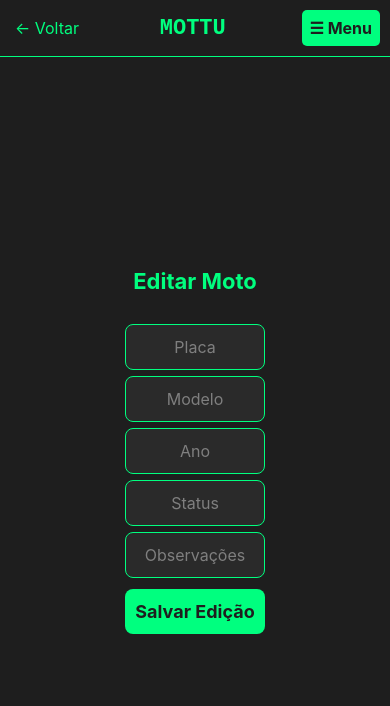
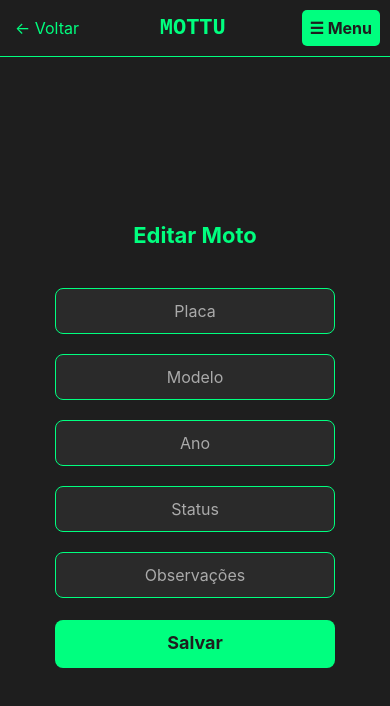
Before and after one commit to gjardas/ChallengeMobile, a React Native app: screen /Editar in a window 390 px wide. Shown: the top 706 px of the page. Built offline with nearby package versions, Linux system fonts and the light colour scheme.

Commit message:
Estilização e rotas melhoradas

```diff
--- a/App.js
+++ b/App.js
@@ -7,6 +7,8 @@ import ListaScreen from "./screens/ListaScreen";
 import MapaScreen from "./screens/MapaScreen";
 import SobreScreen from "./screens/SobreScreen";
 import EditarScreen from "./screens/EditarScreen";
+import LoginScreen from "./screens/LoginScreen";
+import CadastroUsuarioScreen from "./screens/CadastroUsuarioScreen";
 
 const Stack = createNativeStackNavigator();
 
@@ -17,8 +19,13 @@ export default function App() {
         screenOptions={({ navigation, route }) => ({
           headerShown: false,
         })}
-        initialRouteName="Início"
+        initialRouteName="Login"
       >
+        <Stack.Screen name="Login" component={LoginScreen} />
+        <Stack.Screen
+          name="CadastroUsuario"
+          component={CadastroUsuarioScreen}
+        />
         <Stack.Screen name="Início" component={HomeScreen} />
         <Stack.Screen name="Editar" component={EditarScreen} />
         <Stack.Screen name="Cadastro" component={CadastroScreen} />
--- a/components/HeaderCustom.js
+++ b/components/HeaderCustom.js
@@ -26,21 +26,29 @@ export default function HeaderCustom({ navigation }) {
       { text: "Cancelar", style: "cancel" },
       {
         text: "Sair",
-        onPress: logout ? logout : () => {},
+        onPress: async () => {
+          if (logout) await logout();
+          if (navigation && navigation.navigate) {
+            navigation.navigate("Login");
+          }
+        },
         style: "destructive",
       },
     ]);
   };
 
+  // Permitir esconder botão voltar via prop
+  const showBack =
+    typeof navigation?.showBack === "boolean" ? navigation.showBack : true;
   const canGoBack =
     navigation && navigation.canGoBack ? navigation.canGoBack() : false;
 
   return (
     <View style={[styles.headerContainer, { paddingTop: insets.top }]}>
       <View style={styles.topBar}>
-        {canGoBack ? (
+        {showBack && canGoBack ? (
           <TouchableOpacity
-            onPress={() => navigation.goBack()}
+            onPress={() => navigation.navigate("Início")}
             style={styles.backButton}
           >
             <Text style={styles.backText}>← Voltar</Text>
--- a/screens/CadastroUsuarioScreen.js
+++ b/screens/CadastroUsuarioScreen.js
@@ -9,7 +9,7 @@ import {
   ActivityIndicator,
 } from "react-native";
 import { useNavigation } from "@react-navigation/native";
-import { register } from "../services/AuthService";
+import { register } from "../services/AuthServices";
 
 export default function CadastroUsuarioScreen() {
   const navigation = useNavigation();
@@ -129,25 +129,24 @@ const styles = StyleSheet.create({
   },
   input: {
     width: "80%",
-    maxWidth: 400,
     borderWidth: 1,
     borderColor: "#00ff7f",
     backgroundColor: "#2a2a2a",
-    padding: 15,
-    marginBottom: 10,
+    padding: 12,
+    marginVertical: 10,
     borderRadius: 8,
     color: "#fff",
+    textAlign: "center",
     fontSize: 16,
   },
   button: {
     backgroundColor: "#00ff7f",
-    paddingVertical: 15,
+    paddingVertical: 12,
     width: "80%",
-    maxWidth: 400,
     borderRadius: 8,
     alignItems: "center",
-    marginTop: 15,
-    marginBottom: 20,
+    marginVertical: 12,
+    minHeight: 48,
   },
   buttonText: {
     color: "#1e1e1e",
--- a/screens/EditarScreen.js
+++ b/screens/EditarScreen.js
@@ -43,20 +43,13 @@ export default function EditarScreen() {
     }
     setErro("");
     setIsLoading(true);
+    // Aqui você pode chamar updateMoto e navegar de volta após salvar
     try {
-      const motoAtualizada = {
-        placa: placa.toUpperCase(),
-        modelo,
-        ano,
-        status,
-        observacoes,
-      };
-      await updateMoto(motoId, motoAtualizada);
+      await updateMoto(motoId, { placa, modelo, ano, status, observacoes });
       Alert.alert("Sucesso", "Moto atualizada com sucesso!");
       navigation.goBack();
     } catch (error) {
-      console.error("Falha ao atualizar moto:", error);
-      setErro(error.response?.data?.message || "Erro ao atualizar a moto.");
+      setErro("Erro ao atualizar moto");
     } finally {
       setIsLoading(false);
     }
@@ -68,53 +61,51 @@ export default function EditarScreen() {
       <View style={styles.container}>
         <Text style={styles.title}>Editar Moto</Text>
         <TextInput
+          style={styles.input}
           placeholder="Placa"
-          style={styles.input}
+          placeholderTextColor="#aaa"
           value={placa}
-          onChangeText={(text) => setPlaca(text.toUpperCase())}
-          placeholderTextColor="#7f7f7f"
-          autoCapitalize="characters"
-          maxLength={7}
+          onChangeText={setPlaca}
         />
         <TextInput
+          style={styles.input}
           placeholder="Modelo"
-          style={styles.input}
+          placeholderTextColor="#aaa"
           value={modelo}
           onChangeText={setModelo}
-          placeholderTextColor="#7f7f7f"
         />
         <TextInput
+          style={styles.input}
           placeholder="Ano"
-          style={styles.input}
+          placeholderTextColor="#aaa"
           value={ano}
           onChangeText={setAno}
-          placeholderTextColor="#7f7f7f"
           keyboardType="numeric"
         />
         <TextInput
+          style={styles.input}
           placeholder="Status"
-          style={styles.input}
+          placeholderTextColor="#aaa"
           value={status}
           onChangeText={setStatus}
-          placeholderTextColor="#7f7f7f"
         />
         <TextInput
+          style={styles.input}
           placeholder="Observações"
-          style={styles.input}
+          placeholderTextColor="#aaa"
           value={observacoes}
           onChangeText={setObservacoes}
-          placeholderTextColor="#7f7f7f"
         />
-        {erro !== "" && <Text style={styles.erroTexto}>{erro}</Text>}
+        {erro ? <Text style={styles.erroTexto}>{erro}</Text> : null}
         <TouchableOpacity
           style={styles.button}
           onPress={salvarEdicao}
           disabled={isLoading}
         >
           {isLoading ? (
-            <ActivityIndicator size="small" color="#1e1e1e" />
+            <ActivityIndicator color="#1e1e1e" />
           ) : (
-            <Text style={styles.buttonText}>Salvar Edição</Text>
+            <Text style={styles.buttonText}>Salvar</Text>
           )}
         </TouchableOpacity>
       </View>
@@ -140,12 +131,12 @@ const styles = StyleSheet.create({
     color: "#00ff7f",
   },
   input: {
-    width: "40%",
+    width: "80%",
     borderWidth: 1,
     borderColor: "#00ff7f",
     backgroundColor: "#2a2a2a",
     padding: 12,
-    marginBottom: 6,
+    marginVertical: 10,
     borderRadius: 8,
     color: "#fff",
     textAlign: "center",
@@ -160,10 +151,11 @@ const styles = StyleSheet.create({
   button: {
     backgroundColor: "#00ff7f",
     paddingVertical: 12,
-    width: "40%",
+    width: "80%",
     borderRadius: 8,
     alignItems: "center",
-    marginTop: 5,
+    marginVertical: 12,
+    minHeight: 48,
   },
   buttonText: {
     color: "#1e1e1e",
--- a/screens/HomeScreen.js
+++ b/screens/HomeScreen.js
@@ -5,7 +5,7 @@ import HeaderCustom from "../components/HeaderCustom";
 export default function HomeScreen({ navigation }) {
   return (
     <View style={styles.screenContainer}>
-      <HeaderCustom navigation={navigation} />
+      <HeaderCustom navigation={{ ...navigation, showBack: false }} />
 
       <Text style={styles.title}>Gestão de Vagas e Motos - Mottu</Text>
 
@@ -69,11 +69,12 @@ const styles = StyleSheet.create({
   button: {
     backgroundColor: "#00ff7f",
     paddingVertical: 12,
-    width: "30%",
+    width: "80%",
     borderRadius: 8,
     alignItems: "center",
     justifyContent: "center",
-    marginTop: 10,
+    marginVertical: 12,
+    minHeight: 48,
   },
   buttonText: {
     color: "#1e1e1e",
--- a/screens/ListaScreen.js
+++ b/screens/ListaScreen.js
@@ -97,7 +97,6 @@ export default function ListaScreen() {
     </View>
   );
 
-  console.log("Motos recebidas do backend:", motos);
   return (
     <View style={{ flex: 1, backgroundColor: "#1e1e1e" }}>
       <HeaderCustom navigation={navigation} title="Lista de Motos" />
@@ -160,13 +159,18 @@ const styles = StyleSheet.create({
   },
   editButton: {
     backgroundColor: "#00ff7f",
-    padding: 10,
-    borderRadius: 5,
+    paddingVertical: 12,
+    paddingHorizontal: 20,
+    borderRadius: 8,
+    alignItems: "center",
+    marginRight: 5,
   },
   deleteButton: {
     backgroundColor: "#d9534f",
-    padding: 10,
-    borderRadius: 5,
+    paddingVertical: 12,
+    paddingHorizontal: 20,
+    borderRadius: 8,
+    alignItems: "center",
   },
   noMotosContainer: {
     flexGrow: 1,
--- a/screens/LoginScreen.js
+++ b/screens/LoginScreen.js
@@ -29,6 +29,7 @@ export default function LoginScreen() {
 
     try {
       await login(email, password);
+      navigation.navigate("Início");
     } catch (firebaseError) {
       let errorMessage = "Falha no login. Verifique suas credenciais.";
 
@@ -50,6 +51,7 @@ export default function LoginScreen() {
 
   return (
     <View style={styles.container}>
+      {/* <HeaderCustom navigation={{...navigation, showBack: false}} /> */}
       <Text style={styles.title}>Acesso MOTTU</Text>
 
       {error ? <Text style={styles.errorText}>{error}</Text> : null}
@@ -108,25 +110,24 @@ const styles = StyleSheet.create({
   },
   input: {
     width: "80%",
-    maxWidth: 400,
     borderWidth: 1,
     borderColor: "#00ff7f",
     backgroundColor: "#2a2a2a",
-    padding: 15,
-    marginBottom: 10,
+    padding: 12,
+    marginVertical: 10,
     borderRadius: 8,
     color: "#fff",
+    textAlign: "center",
     fontSize: 16,
   },
   button: {
     backgroundColor: "#00ff7f",
-    paddingVertical: 15,
+    paddingVertical: 12,
     width: "80%",
-    maxWidth: 400,
     borderRadius: 8,
     alignItems: "center",
-    marginTop: 20,
-    marginBottom: 20,
+    marginVertical: 12,
+    minHeight: 48,
   },
   buttonText: {
     color: "#1e1e1e",
--- a/screens/MapaScreen.js
+++ b/screens/MapaScreen.js
@@ -97,6 +97,9 @@ const styles = StyleSheet.create({
     marginBottom: 10,
     justifyContent: "center",
     alignItems: "center",
+    borderWidth: 1,
+    borderColor: "#00ff7f",
+    backgroundColor: "#2a2a2a",
   },
 
   ocupada: {
--- a/screens/SobreScreen.js
+++ b/screens/SobreScreen.js
@@ -56,49 +56,57 @@ export default function SobreScreen({ navigation }) {
 const styles = StyleSheet.create({
   container: {
     flexGrow: 1,
-    paddingVertical: 20,
-    paddingHorizontal: 40,
+    paddingVertical: 24,
+    paddingHorizontal: 16,
     alignItems: "center",
     justifyContent: "center",
+    backgroundColor: "#1e1e1e",
   },
 
   integrantes: {
-    marginTop: 40,
-    fontSize: 40,
+    marginTop: 32,
+    fontSize: 28,
     fontWeight: "bold",
     color: "#00ff7f",
-    marginBottom: 10,
+    marginBottom: 16,
     textAlign: "center",
   },
 
   imageRow: {
     flexDirection: "row",
     justifyContent: "center",
-    gap: 200,
-    marginBottom: 30,
+    alignItems: "center",
+    marginBottom: 24,
+    gap: 24,
   },
 
   imageContainer: {
     alignItems: "center",
+    marginHorizontal: 8,
   },
 
   image: {
-    width: 270,
-    height: 270,
+    width: 120,
+    height: 120,
     borderRadius: 8,
-    marginBottom: 6,
+    marginBottom: 8,
+    borderWidth: 1,
+    borderColor: "#00ff7f",
+    backgroundColor: "#2a2a2a",
   },
 
   imageCaption: {
     color: "#00ff7f",
     fontSize: 14,
     textAlign: "center",
+    marginBottom: 8,
+    width: 120,
   },
 
   title: {
     fontSize: 22,
     fontWeight: "bold",
-    marginBottom: 20,
+    marginBottom: 16,
     textAlign: "center",
     color: "#00ff7f",
   },
@@ -108,6 +116,8 @@ const styles = StyleSheet.create({
     lineHeight: 24,
     textAlign: "center",
     color: "#d0f0c0",
-    marginBottom: 40,
+    marginBottom: 32,
+    width: "90%",
+    alignSelf: "center",
   },
 });
```
Also changed, not shown: services/VagaService.js (added, +43 -0 lines).
